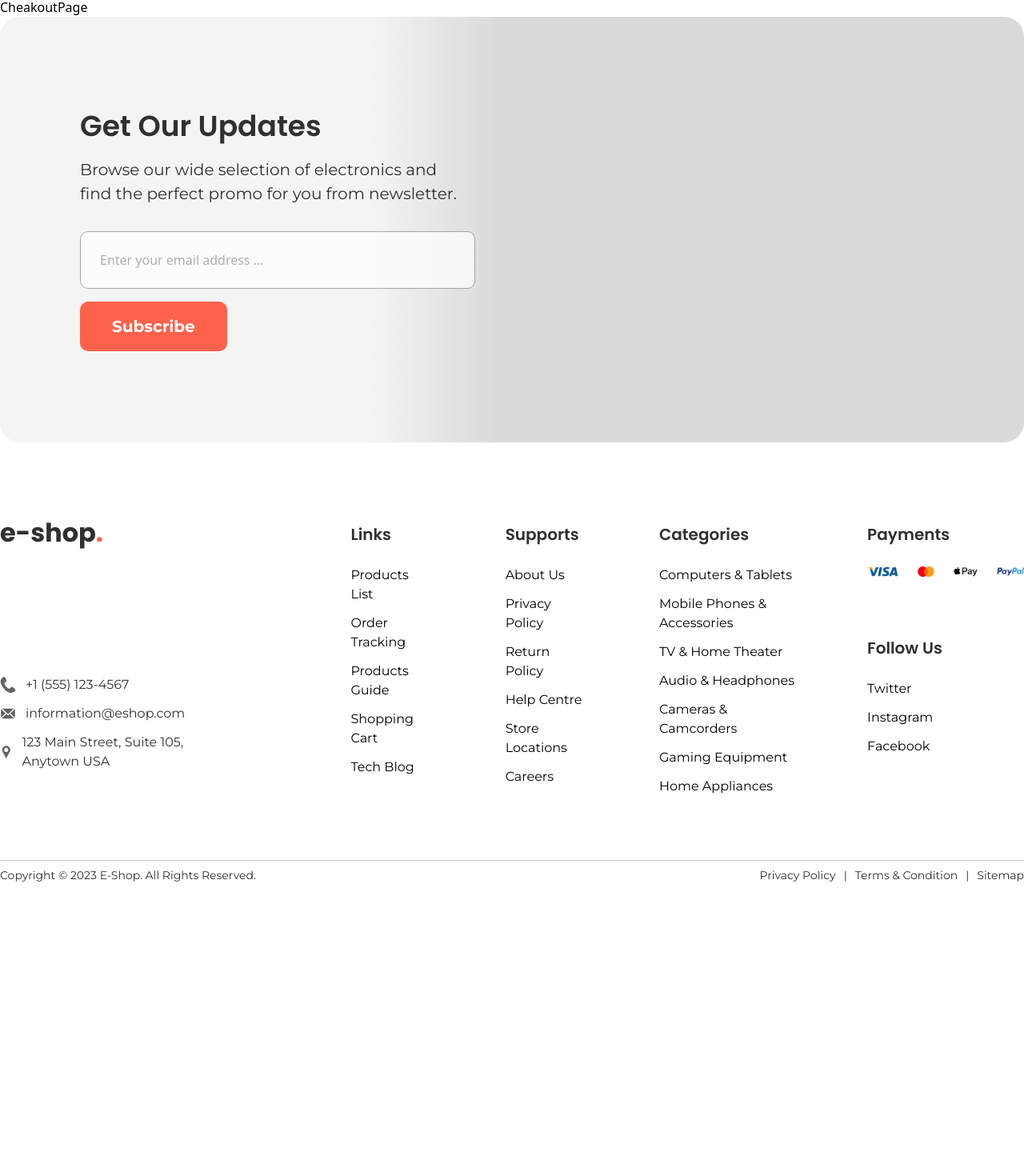
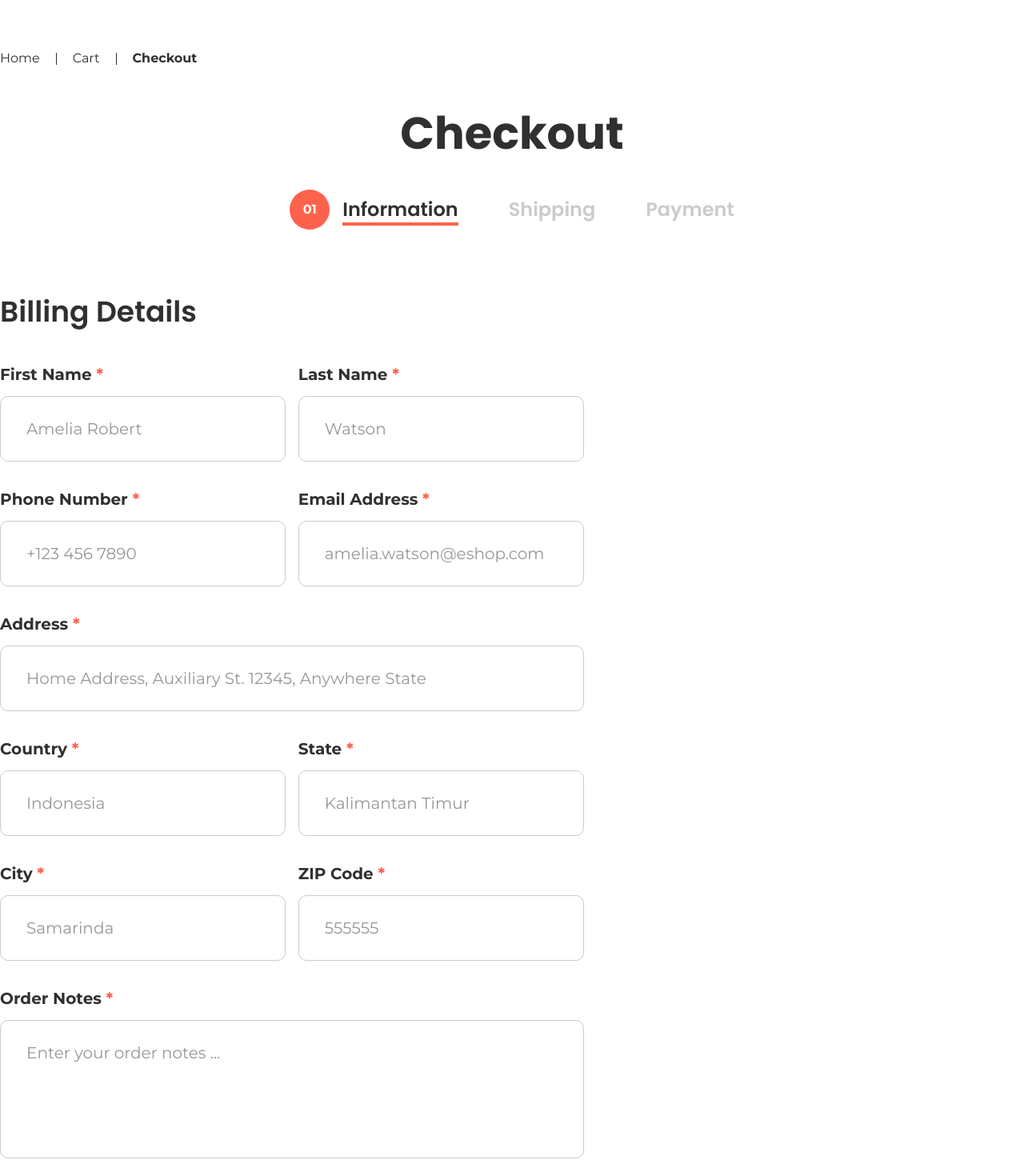
Before and after one commit to Md-Shihab247/eshop, a React (Vite) app: page /checkout in a window 1280 px wide. Shown: the part 520-1990 px from the top of the page at 80% size. Before the commit the page ends 1712 px from the top, so only its background shows below. Built offline with nearby package versions, Linux system fonts and the light colour scheme.

Commit message:
billing details complete

```diff
--- /dev/null
+++ b/src/components/InputBox.jsx
@@ -0,0 +1,18 @@
+import React from 'react'
+
+const InputBox = ({inputType,type,placeholder,textArea}) => {
+  return (
+    <>
+        <label htmlFor="" className=' font-montserrat text-xl text-[#303030] font-bold leading-7.5'> {inputType} <span className=' text-[#FF624C]'>*</span></label> <br />
+        {textArea
+          ?
+          <textarea type={type} placeholder={placeholder} className=' resize-none w-full h-[173px] box-border block mt-3 py-[25px] px-8 text-[#303030]  font-montserrat text-xl font-normal leading-7.5 outline-hidden rounded-[10px] border border-[#CBCBCB]' />
+          :
+          <input type={type} placeholder={placeholder} className=' w-full block mt-3 py-[25px] px-8 text-[#303030]  font-montserrat text-xl font-normal leading-7.5 outline-hidden rounded-[10px] border border-[#CBCBCB]' />
+
+        }
+    </>
+  )
+}
+
+export default InputBox
--- a/src/pages/CheakoutPage.jsx
+++ b/src/pages/CheakoutPage.jsx
@@ -1,8 +1,98 @@
-import React from 'react'
+import React, { useState } from 'react'
+import Container from '../components/layouts/Container'
+import InputBox from '../components/InputBox'
 
 const CheakoutPage = () => {
+
+  let [active,setActive] = useState("01")
+
   return (
-    <div>CheakoutPage</div>
+    <div className=' mt-16'>
+      <Container>
+        <div className=" flex items-center gap-x-5 text-[#303030] font-montserrat text-base font-normal leading-6">
+          <div>Home</div>
+            <span className=" h-[15px] w-[1px] bg-[#303030]"></span>
+          <div>Cart</div>
+            <span className=" h-[15px] w-[1px] bg-[#303030]"></span>
+          <div className=' font-bold'>Checkout</div>
+        </div>
+
+        <h1 className=' mt-12 text-center font-poppins text-[56px] font-bold leading-[68px] text-[#303030]'>Checkout</h1>
+        <div className=' flex justify-center items-center gap-x-[63px] mt-[36px]'>
+          <div onClick={()=> setActive("01")} className=' flex items-center gap-x-4 cursor-pointer'>
+            {active == "01"
+              &&
+              <div className=' w-[50px] h-[50px] rounded-[50%] bg-[#FF624C] flex items-center justify-center text-white font-montserrat font-bold text-base leading-6'> 01 </div>
+            }
+            <div className={ ` ${active == "01" ? "text-[#303030]" : "text-[#CBCBCB]"} font-poppins text-2xl font-semibold leading-6 relative ${active == "01" && " before:absolute before:h-1 before:w-full before:bg-[#FF624C] before:bottom-[-8px] before:left-0 "}`}>Information</div>
+          </div>
+
+          <div onClick={()=> setActive("02")} className=' flex items-center gap-x-4 cursor-pointer'>
+            {active == "02"
+              &&
+              <div className=' w-[50px] h-[50px] rounded-[50%] bg-[#FF624C] flex items-center justify-center text-white font-montserrat font-bold text-base leading-6'> 02 </div>
+            }
+            <div className={ `${active == "02" ? "text-[#303030]" : "text-[#CBCBCB]"} font-poppins text-2xl font-semibold leading-6 relative ${active == "02" && " before:absolute before:h-1 before:w-full before:bg-[#FF624C] before:bottom-[-8px] before:left-0 "}`}>Shipping</div>
+          </div>
+
+          <div onClick={()=> setActive("03")} className=' flex items-center gap-x-4 cursor-pointer'>
+            {active == "03"
+              &&
+              <div className=' w-[50px] h-[50px] rounded-[50%] bg-[#FF624C] flex items-center justify-center text-white font-montserrat font-bold text-base leading-6'> 03 </div>
+            }
+            <div className={ `${active == "03" ? "text-[#303030]" : "text-[#CBCBCB]"} font-poppins text-2xl font-semibold leading-6 relative ${active == "03" && " before:absolute before:h-1 before:w-full before:bg-[#FF624C] before:bottom-[-8px] before:left-0 "}`}>Payment</div>
+          </div>
+        </div>
+
+        <div className=' mt-20'>
+            <h2 className=' mt-12 font-poppins text-[36px] font-semibold leading-[46px] text-[#303030]'>Billing Details</h2>
+
+            <div className=' mt-10'>
+              <div className=' w-[57%] [&>div]:mb-8'>
+                <div className='flex gap-x-4'>
+                  <div className='w-[50%]'>
+                    <InputBox textArea={false} type={"text"} inputType={"First Name"} placeholder={"Amelia Robert"}/>
+                  </div>
+                  <div className='w-[50%]'>
+                    <InputBox textArea={false} type={"text"} inputType={"Last Name"} placeholder={"Watson"}/>
+                  </div>
+                </div>
+                <div className='flex gap-x-4'>
+                  <div className='w-[50%]'>
+                    <InputBox textArea={false} type={"number"} inputType={"Phone Number"} placeholder={"+123 456 7890"}/>
+                  </div>
+                  <div className='w-[50%]'>
+                    <InputBox textArea={false} type={"email"} inputType={"Email Address"} placeholder={"amelia.watson@eshop.com"}/>
+                  </div>
+                </div>
+                <div className='w-[100%]'>
+                  <InputBox textArea={false} type={"text"} inputType={"Address"} placeholder={"Home Address, Auxiliary St. 12345, Anywhere State"}/>
+                </div>
+                <div className='flex gap-x-4'>
+                  <div className='w-[50%]'>
+                    <InputBox textArea={false} type={"text"} inputType={"Country"} placeholder={"Indonesia"}/>
+                  </div>
+                  <div className='w-[50%]'>
+                    <InputBox textArea={false} type={"text"} inputType={"State"} placeholder={"Kalimantan Timur"}/>
+                  </div>
+                </div>
+                <div className='flex gap-x-4'>
+                  <div className='w-[50%]'>
+                    <InputBox textArea={false} type={"text"} inputType={"City"} placeholder={"Samarinda"}/>
+                  </div>
+                  <div className='w-[50%]'>
+                    <InputBox textArea={false} type={"text"} inputType={"ZIP Code"} placeholder={"555555"}/>
+                  </div>
+                </div>
+                <div className='w-[100%]'>
+                  <InputBox textArea={true} type={"text"} inputType={"Order Notes"} placeholder={"Enter your order notes ..."}/>
+                </div>
+              </div>
+              <div className=' w-[30%]'></div>
+            </div>
+        </div>
+    </Container>
+    </div>
   )
 }
 
```
